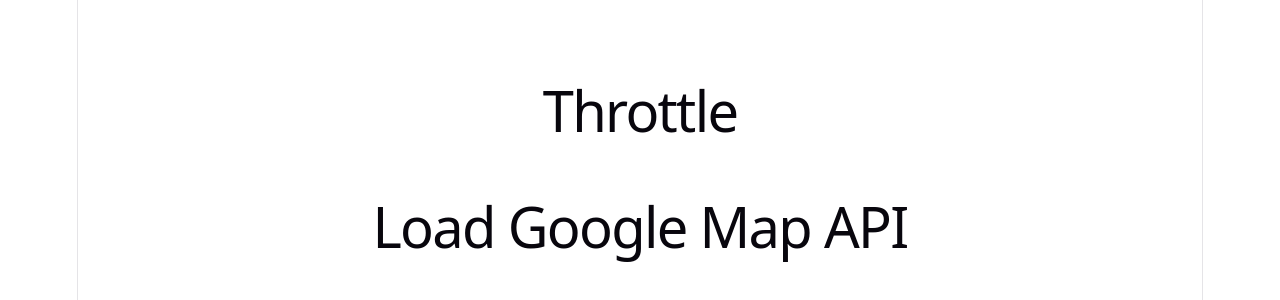
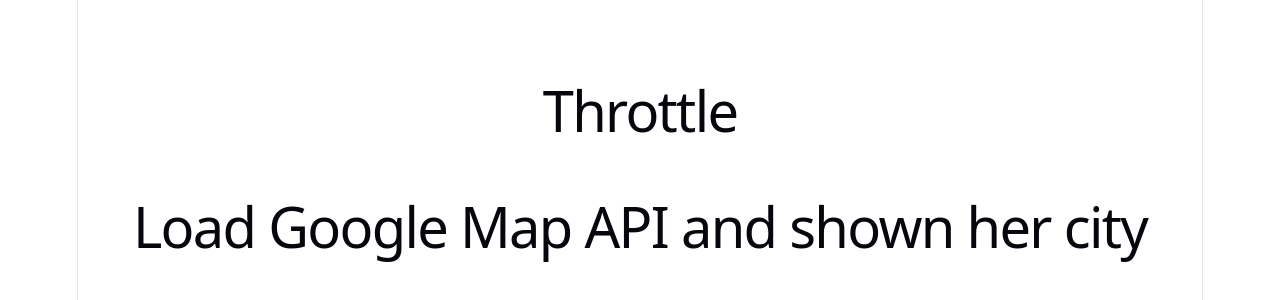
Before and after one commit to sattunikam/Apptitude-Questions, a React (Vite) app: page / in a window 1280 px wide. Shown: the part 232-532 px from the top of the page. Built offline with nearby package versions, Linux system fonts and the light colour scheme.

Commit message:
sentence added successfully

```diff
--- a/src/App.jsx
+++ b/src/App.jsx
@@ -24,7 +24,7 @@
     <>
       <section id="center">
        <h1>Throttle</h1>
-      <h1>Load Google Map API</h1>
+      <h1>Load Google Map API and shown her city</h1>
       </section>
     </>
   )
```
